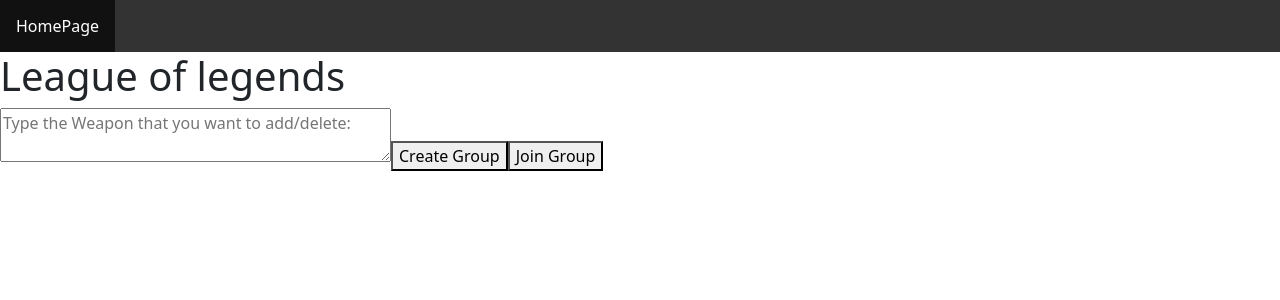
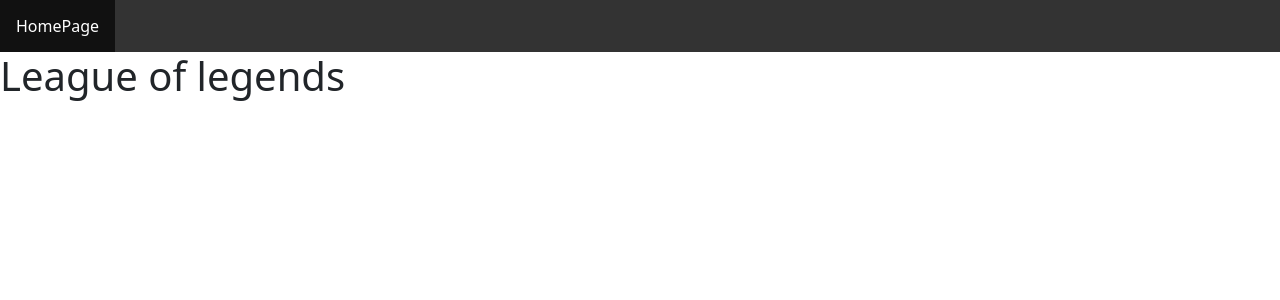
Before and after one commit to SenSeyZz/Selectionwheels-, a Next.js app: page /league-of-legends in a window 1280 px wide. Shown: the top 300 px of the page. Built offline with nearby package versions, Linux system fonts and the light colour scheme.

Commit message:
trying something5

```diff
--- a/package.json
+++ b/package.json
@@ -9,7 +9,7 @@
     "animate.css": "^4.1.1",
     "bootstrap": "^5.3.2",
     "dotenv": "^16.3.1",
-    "mysql2": "^3.6.5",
+
     "next": "^14.0.4",
     "randomcolor": "^0.6.2",
     "react": "^18.2.0",
--- a/pages/api/groups/create.js
+++ b/pages/api/groups/create.js
@@ -1,6 +1,6 @@
 // pages/api/groups/create.js
 
-import pool from '../../../pages/mySQL';  // Adjust the path accordingly
+/*import pool from '../../../pages/mySQL';  // Adjust the path accordingly
 
 export default async function handler(req, res) {
     if (req.method === 'POST') {
@@ -19,4 +19,4 @@
     } else {
       res.status(405).json({ error: 'Method Not Allowed' });
     }
-  }
+  } */
--- a/pages/api/groups/join.js
+++ b/pages/api/groups/join.js
@@ -1,5 +1,5 @@
 // pages/api/groups/create.js
-import pool from '../../../pages/mySQL';  // Adjust the path accordingly
+/*import pool from '../../../pages/mySQL';  // Adjust the path accordingly
 
 export default async function handler(req, res) {
     if (req.method === 'POST') {
@@ -26,3 +26,4 @@
       res.status(405).json({ error: 'Method Not Allowed' });
     }
   }
+ */
--- a/pages/group/[groupNames].js
+++ b/pages/group/[groupNames].js
@@ -1,4 +1,4 @@
-import { useRouter } from 'next/router';
+/*import { useRouter } from 'next/router';
 
 const GroupPage = () => {
  const router = useRouter();
@@ -15,4 +15,4 @@
 };
 
 
-export default GroupPage;
+export default GroupPage; */
--- a/pages/mySQL.js
+++ b/pages/mySQL.js
@@ -1,4 +1,4 @@
-import { createPool } from 'mysql2';
+/*import { createPool } from 'mysql2';
 require('dotenv').config();
 
 const pool = createPool({
@@ -12,4 +12,4 @@
 
 
 
-export default pool;
+export default pool; */
--- a/src/league-of-legends/lol.js
+++ b/src/league-of-legends/lol.js
@@ -8,7 +8,7 @@
 // get the role that the key means and print it.
 
 const lol = () => {
-
+  /*
   const router = useRouter();
   const [groupName, setGroupName] = useState('');
 
@@ -59,7 +59,7 @@
       console.error('Error adding participant:', error);
     }
   };
-
+  */
 
     return (
       <div>
@@ -67,7 +67,7 @@
           <li><Link href="/"> HomePage </Link></li>
         </ul>
         <h1>League of legends</h1>
-
+         {/*
         <textarea
           rows={2}
           cols={40}
@@ -77,7 +77,7 @@
         />
         <button onClick={createGroup}>Create Group</button>
 
-        <button onClick={joinGroup}>Join Group</button>
+        <button onClick={joinGroup}>Join Group</button> */}
       </div>
     );
   };
```
Also changed, not shown: 1 other file (tests, documents, lock files or other folders).
